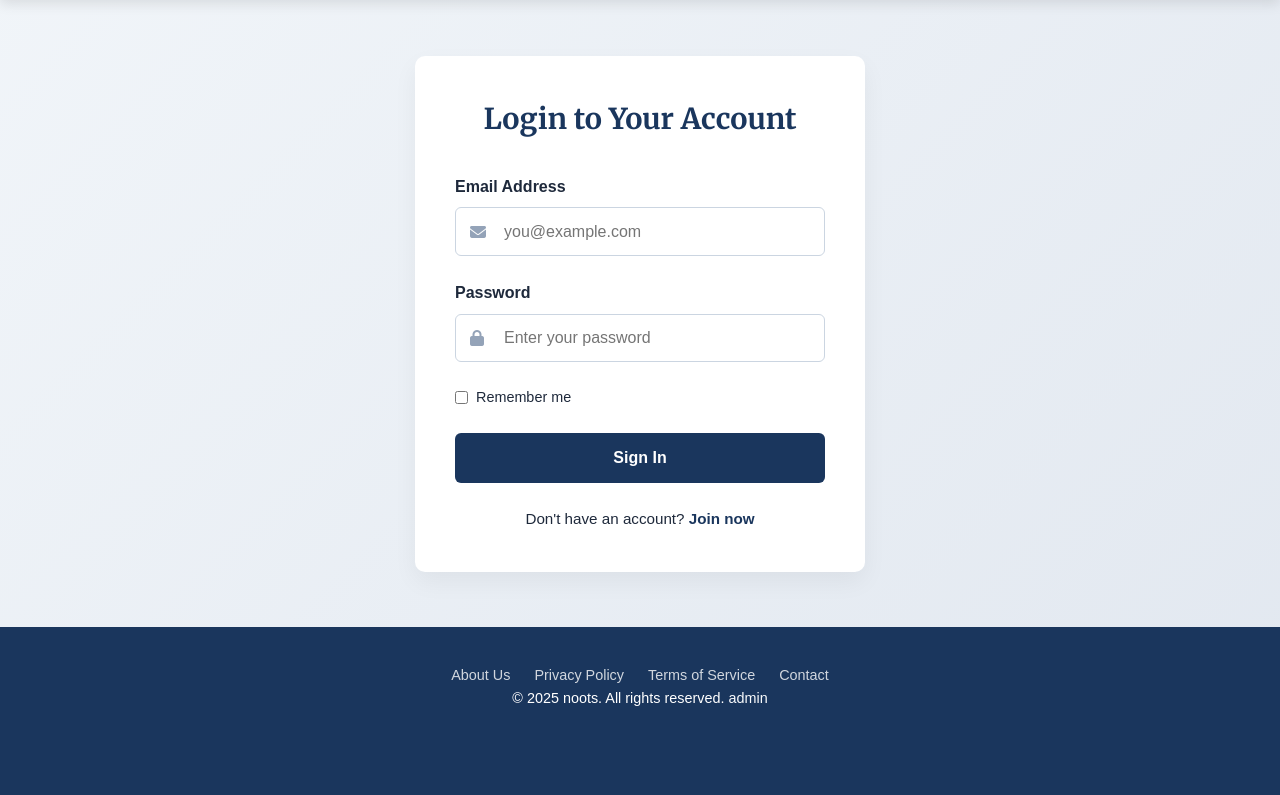
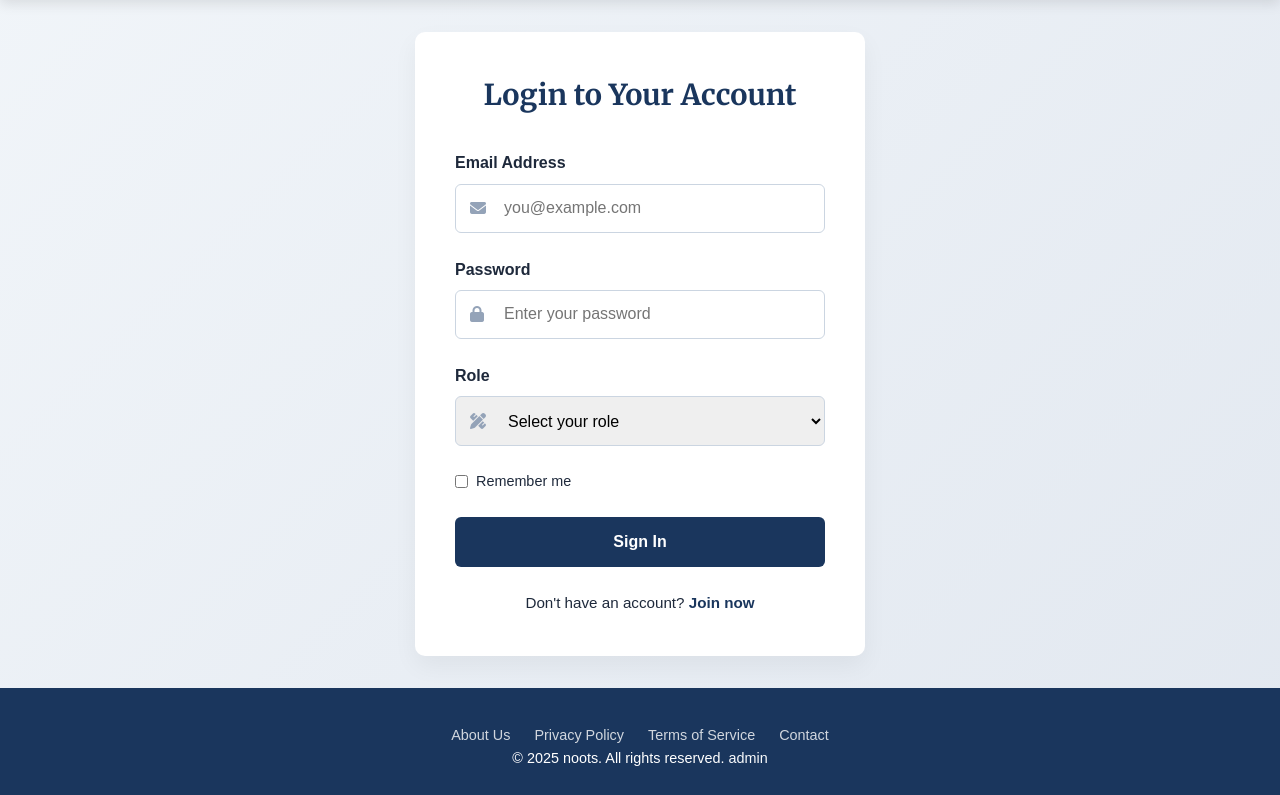
Before and after one commit to Ankitprim/noots, a PHP site: page /noots/auth/login.php in a window 1280 px wide. Shown: the part 66-861 px from the top of the page. Before the commit the page ends 772 px from the top, so only its background shows below. Run offline with PHP 8.4, Linux system fonts and the light colour scheme.

Commit message:
update role based login

```diff
--- a/auth/login.php
+++ b/auth/login.php
@@ -7,8 +7,10 @@
 
     $email = filter_input(INPUT_POST, 'email', FILTER_VALIDATE_EMAIL);
     $pass = $_POST['password'];
+    $role = $_POST['role'];
 
     try {
+        if(strtolower($role) === 'author'){
             // Prepare the query
             $stmt = $conn->prepare("SELECT * FROM author WHERE email = :email");
             $stmt->bindParam(':email', $email);
@@ -24,6 +26,22 @@
                 exit();
             } else {
                 $error[] =  "Invalid email or password.";
+            }
+        } else{
+            // prepare query
+            $stmt = $conn->prepare('SELECT * FROM admin WHERE email = :email');
+            $stmt->bindparam(':email', $email);
+            $stmt->execute();
+
+            $user = $stmt->fetch(PDO::FETCH_OBJ);
+
+            if($user && password_verify($pass, $user->password)){
+                $_SESSION['user_id'] = $user->id;
+                header("Location: /noots/admin.php");
+                exit();
+            } else {
+                $error[] = "Invalid email or password";
+            }
         }
 
     } catch (PDOException $e) {
@@ -378,6 +396,17 @@
                         <input type="password" id="password" name="password" class="form-control" placeholder="Enter your password" required>
                     </div>
                 </div>
+                <div class="form-group">
+                    <label for="role">Role</label>
+                    <div class="input-with-icon">
+                        <i class="fa-solid fa-pen-ruler"></i>
+                        <select id="role" class="form-control" name="role">
+                            <option value="">Select your role</option>
+                            <option value="author">Author</option>
+                            <option value="admin">Administrator</option>
+                        </select>
+                    </div>
+                </div>
 
                 <div class="options">
                     <div class="remember-me">
@@ -413,32 +442,5 @@
 
 <?php require 'foot.php' ;  ?>
 
-    <!-- <script>
-        document.getElementById('loginForm').addEventListener('submit', function(e) {
-            e.preventDefault();
-
-            const email = document.getElementById('email').value;
-            const password = document.getElementById('password').value;
-            const rememberMe = document.getElementById('remember').checked;
-
-            // Basic validation
-            if (!email || !password) {
-                alert('Please fill in all fields');
-                return;
-            }
-
-            // Simulate login process
-            console.log('Login attempt with:', { email, password, rememberMe });
-
-            // Show loading state
-            const btn = this.querySelector('button');
-            const originalText = btn.textContent;
-            btn.textContent = 'Signing in...';
-            btn.disabled = true;
-
-            // Simulate API call
-
-        });
-    </script> -->
 </body>
 </html>
```
Lines whose indentation alone changed are shown as unchanged.
